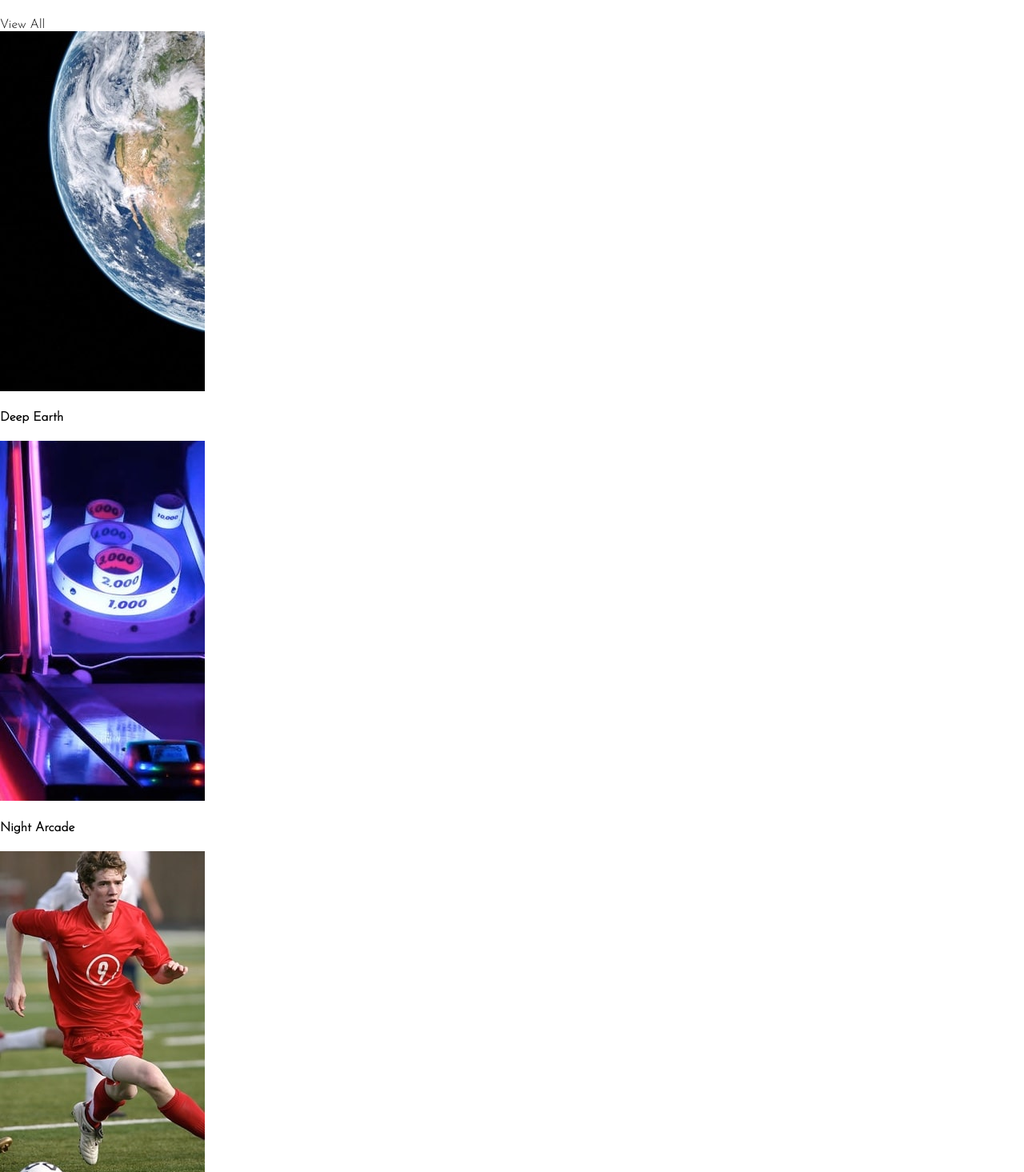
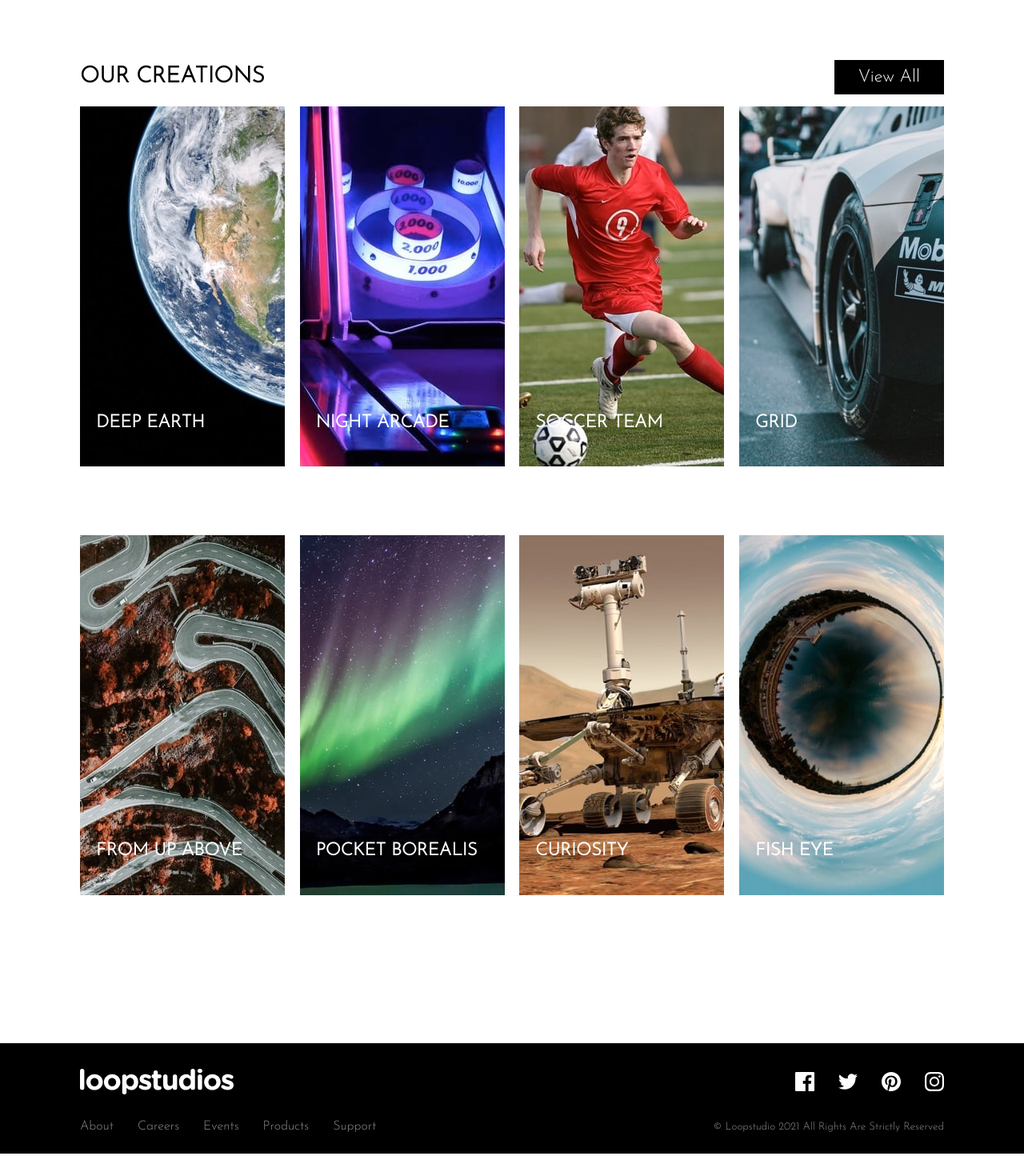
Before and after one commit to frontender007/loopstudio, a React (Create React App) app: page / in a window 1280 px wide. Shown: the part 1305-2770 px from the top of the page at 80% size. After the commit the page ends 2747 px from the top, so only its background shows below. Built offline with nearby package versions, Linux system fonts and the light colour scheme.

Commit message:
desktop version finalized

```diff
--- a/src/components/Creations.jsx
+++ b/src/components/Creations.jsx
@@ -1,11 +1,11 @@
 const Creations = () => {
     return (
-        <section>
+        <section className="creations">
             <div className="row">
                 <div>
                     <h2>Our Creations</h2>
                 </div>
-                <div>View All</div>
+                <div className="btn"><a href="/">View All</a></div>
             </div>
 
             <div className="row">
--- a/src/index.css
+++ b/src/index.css
@@ -100,6 +100,64 @@ nav ul li {
 }
 
 
+.creations {
+  display: flex;
+  flex-wrap: wrap;
+  flex-direction: column;
+  justify-content: space-between;
+  padding: 100px;
+}
+
+.creations h2 {
+  text-transform: uppercase;
+  font-size: 28px;
+}
+
+.row {
+  display: flex;
+  flex-wrap: wrap;
+  justify-content: space-between;
+  align-items: center;
+}
+
+.btn {
+  padding: 10px 30px;
+  font-size: 22px;
+  background-color:hsl(0, 0%, 0%);
+  color:hsl(0, 0%, 100%);
+  cursor: pointer;
+}
+
+.btn:hover {
+  border: 1px solid hsl(0, 0%, 0%);
+  color: hsl(0, 0%, 0%);
+  background: hsl(0, 0%, 100%);
+}
+
+.btn:hover a {
+  color: hsl(0, 0%, 0%);
+  text-transform: uppercase;
+}
+
+.creations h4 {
+  font-size: 22px;
+  position: relative;
+  top: -100px;
+  left: 20px;
+  color: hsl(0, 0%, 100%);
+  text-transform: uppercase;
+}
+
+
+ul {
+  list-style-type: none;
+  padding-left: 0;
+}
+
+ul li:first-of-type {
+  padding-left: 0;
+  margin-left: 0;
+}
 
 a {
   color: hsl(0, 0%, 100%);
@@ -108,6 +166,29 @@ a {
 
 footer {
   background-color: hsl(0, 0%, 0%);
+  padding: 20px 100px 10px 100px;
+}
+
+footer .row {
+  display: flex;
+  flex-direction: row;
+  justify-content: space-between;
+  align-items: center;
+}
+
+.social ul {
+  display: flex;
+  flex-direction: row;
+  justify-content: center;
+  align-items: center;
+}
+
+.social ul li {
+  margin: 0 15px;
+}
+
+.social ul li:last-of-type {
+  margin-right: 0;
 }
 
 footer a, footer small {
```
Also changed, not shown: 1 other file (tests, documents, lock files or other folders).
